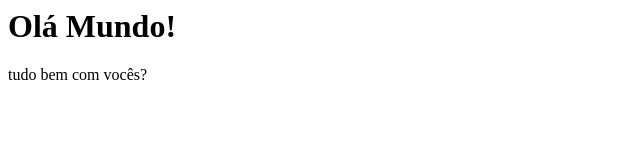
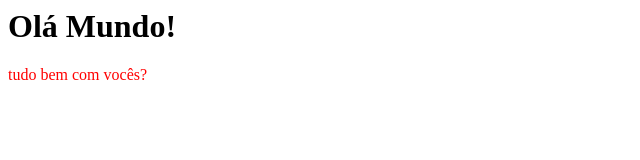
Before and after one commit to Thordoagreste/ocean_curse_desenAgil_devops, a plain HTML site: page Index.html in a window 1280 px wide. Shown: the whole page, without its empty margins (0-640 px from the left). Drawn offline with Linux system fonts and the light colour scheme.

```diff
--- a/Index.html
+++ b/Index.html
@@ -2,6 +2,6 @@
     <head></head>
     <body>
         <h1>Olá Mundo!</h1>
-        <p> tudo bem com vocês?</p>
+        <p style="color: red"> tudo bem com vocês?</p>
     </body>
 </html>
```
